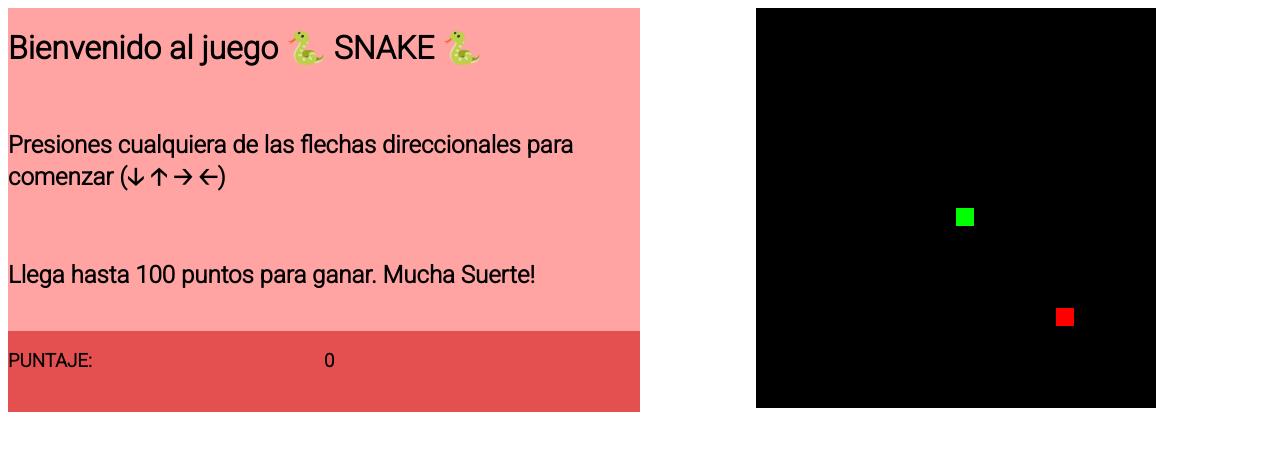
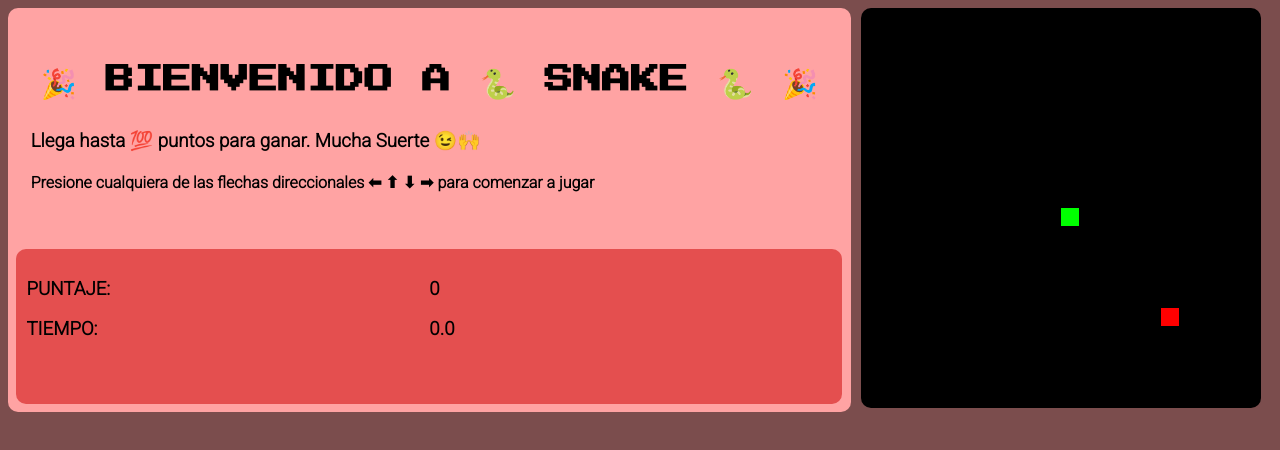
Before and after one commit to CarlosNE/snake, a plain HTML site: page index.html in a window 1280 px wide. Drawn offline with Linux system fonts and the light colour scheme.

Commit message:
mejoras en diseño

```diff
--- a/index.css
+++ b/index.css
@@ -1,3 +1,18 @@
 * {
   font-family: Roboto;
 }
+
+body {
+  background: #7b4d4d;
+}
+
+#puntuacion > * {
+  margin: auto;
+}
+
+#titulo h1 {
+  font-family: "Press Start 2P", cursive;
+  text-align: center;
+  padding: 10px;
+  font-size: 180%;
+}
--- a/index.html
+++ b/index.html
@@ -8,21 +8,27 @@
     <link rel="icon" href="./img/snake.png">
     <link rel="preconnect" href="https://fonts.gstatic.com">
     <link href="https://fonts.googleapis.com/css2?family=Roboto:wght@300&display=swap" rel="stylesheet">
+    <link rel="preconnect" href="https://fonts.gstatic.com">
+    <link href="https://fonts.googleapis.com/css2?family=Press+Start+2P&display=swap" rel="stylesheet">
     <link rel="stylesheet" href="./index.css">
 </head>
 <body>
-    <div id="container" style="display: grid;
-    grid-template-columns: 1fr 1fr;">
-        <div id="puntuacion" style="background: #ffa3a3;display: grid;grid-template-columns: 1fr;">
-            <h1>Bienvenido al juego 🐍 SNAKE 🐍</h1>
-            <h2>Presiones cualquiera de las flechas direccionales para comenzar (🡣 🡡 🡢 🡠)</h2>
-            <h2>Llega hasta 100 puntos para ganar. Mucha Suerte!</h2>
-            <div id="puntaje-container" style="background: #e44f4f;">
-                <h3 id="puntaje" style="display: grid;grid-template-columns: 1fr 1fr;">PUNTAJE: </h3>
+    <div id="container" style="display: grid;grid-template-columns: 2fr 1fr;">
+        <div id="puntuacion"
+            style="background: #ffa3a3;display: grid;grid-template-columns: 1fr;border-radius: 10px;grid-auto-columns: minmax(100px, auto);">
+            <div id="titulo" style="padding: 10px;">
+                <h1>🎉 BIENVENIDO A 🐍 SNAKE 🐍 🎉</h1>
+                <h3>Llega hasta 💯 puntos para ganar. Mucha Suerte 😉🙌</h3>
+                <h4 style="font-weight:900;">Presione cualquiera de las flechas direccionales ⬅ ⬆ ⬇ ➡ para comenzar a jugar</h4>
+            </div>
+            <div id="puntaje-container"
+                style="background: #e44f4f;margin-top: 1%;margin-bottom: 1%;margin-left: 1%;margin-right: 1%;border-radius: 10px;padding: 10px;">
+                <h3 id="puntaje" style="display: grid;grid-template-columns: 1fr 1fr;">PUNTAJE:</h3>
+                <h3 id="tiempo" style="display: grid;grid-template-columns: 1fr 1fr;">TIEMPO:</h3>
             </div>
         </div>
         <div id="canvas-container" style="text-align: center;padding: auto;">
-            <canvas id="canvas" width="400" height="400"></canvas>
+            <canvas id="canvas" width="400" height="400" style="border-radius: 10px;"></canvas>
         </div>
     </div>
 </body>
--- a/index.js
+++ b/index.js
@@ -12,6 +12,11 @@ function cargarConfiguracion() {
     contenedorPuntajeHtml = document.getElementById('puntaje')
     contenedorPuntajeHtml.insertAdjacentHTML('beforeend', '<div id="puntajeActual">0</div>')
     puntajeActual = document.getElementById('puntajeActual')
+
+    contenedorTiempoHtml = document.getElementById('tiempo')
+    contenedorTiempoHtml.insertAdjacentHTML('beforeend', '<div id="tiempoTranscurrido">0.0</div>')
+    tiempoActual = document.getElementById('tiempoTranscurrido')
+
     canvas = document.getElementById('canvas')
     context = canvas.getContext('2d')
     document.addEventListener("keydown", flechaPresionada)
```
